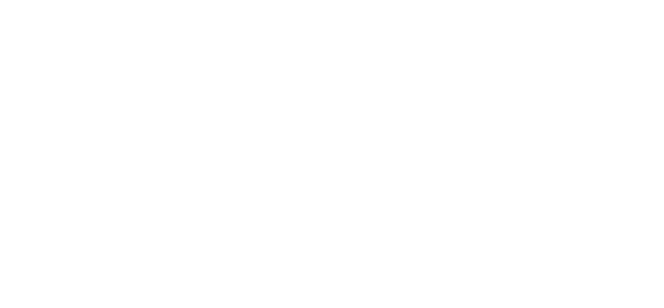
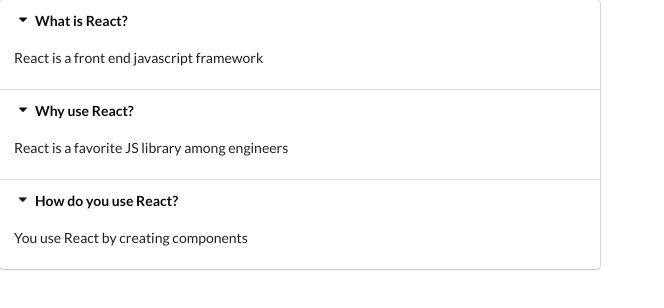
Before and after one commit to Caroline1986/Hooks, a React (Create React App) app in the folder widgets/: page / in a window 1280 px wide. Shown: the top 308 px of the page, without its empty margins (0-664 px from the left). Built offline with nearby package versions, Linux system fonts and the light colour scheme.

Commit message:
added semantic ui styling

```diff
--- a/widgets/public/index.html
+++ b/widgets/public/index.html
@@ -24,6 +24,7 @@
       work correctly both with client-side routing and a non-root public URL.
       Learn how to configure a non-root public URL by running `npm run build`.
     -->
+    <link rel="stylesheet" href="https://cdnjs.cloudflare.com/ajax/libs/semantic-ui/2.4.1/semantic.min.css">
     <title>React App</title>
   </head>
   <body>
--- a/widgets/src/App.js
+++ b/widgets/src/App.js
@@ -4,22 +4,22 @@ import Accordion from './components/Accordion';
 const items = [
     {
         title: 'What is React?',
-        content: 'React is a front end javascript framework'
+        content: 'React is a front end javascript framework',
     },
     {
         title: 'Why use React?',
-        content: 'React is a favorite JS library among engineers'
+        content: 'React is a favorite JS library among engineers',
     },
     {
         title: 'How do you use React?',
-        content: 'Your use React by creating components'
-    }
-]
+        content: 'You use React by creating components',
+    },
+];
 
 export default () => {
     return (
-    <div>
-        <Accordion items={{items}}/>
-    </div>
-);
+        <div>
+            <Accordion items={items} />
+        </div>
+    );
 };
--- a/widgets/src/components/Accordion.js
+++ b/widgets/src/components/Accordion.js
@@ -1,7 +1,21 @@
 import React from 'react';
 
-const Accordion = ({items}) => {
-    return <h1>{items.length}</h1>
+const Accordion = ({ items }) => {
+    const renderedItems = items.map((item) => {
+        return (
+            <React.Fragment key={item.title}>
+                <div className="title active">
+                    <i className="dropdown icon"></i>
+                    {item.title}
+                </div>
+                <div className="content active">
+                    <p>{item.content}</p>
+                </div>
+            </React.Fragment>
+        );
+    });
+
+    return <div className="ui styled accordion">{renderedItems}</div>;
 };
 
 export default Accordion;
```
